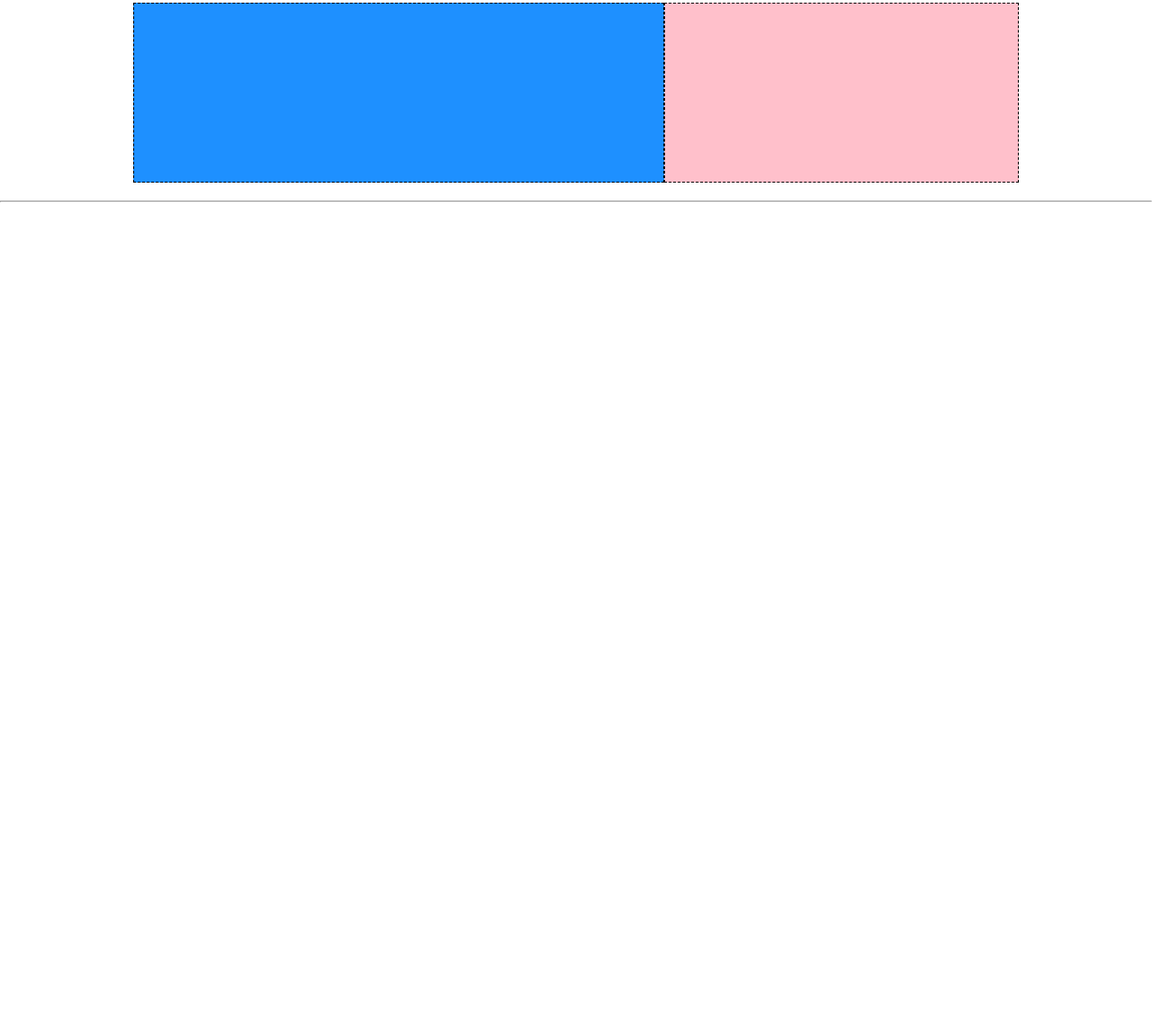
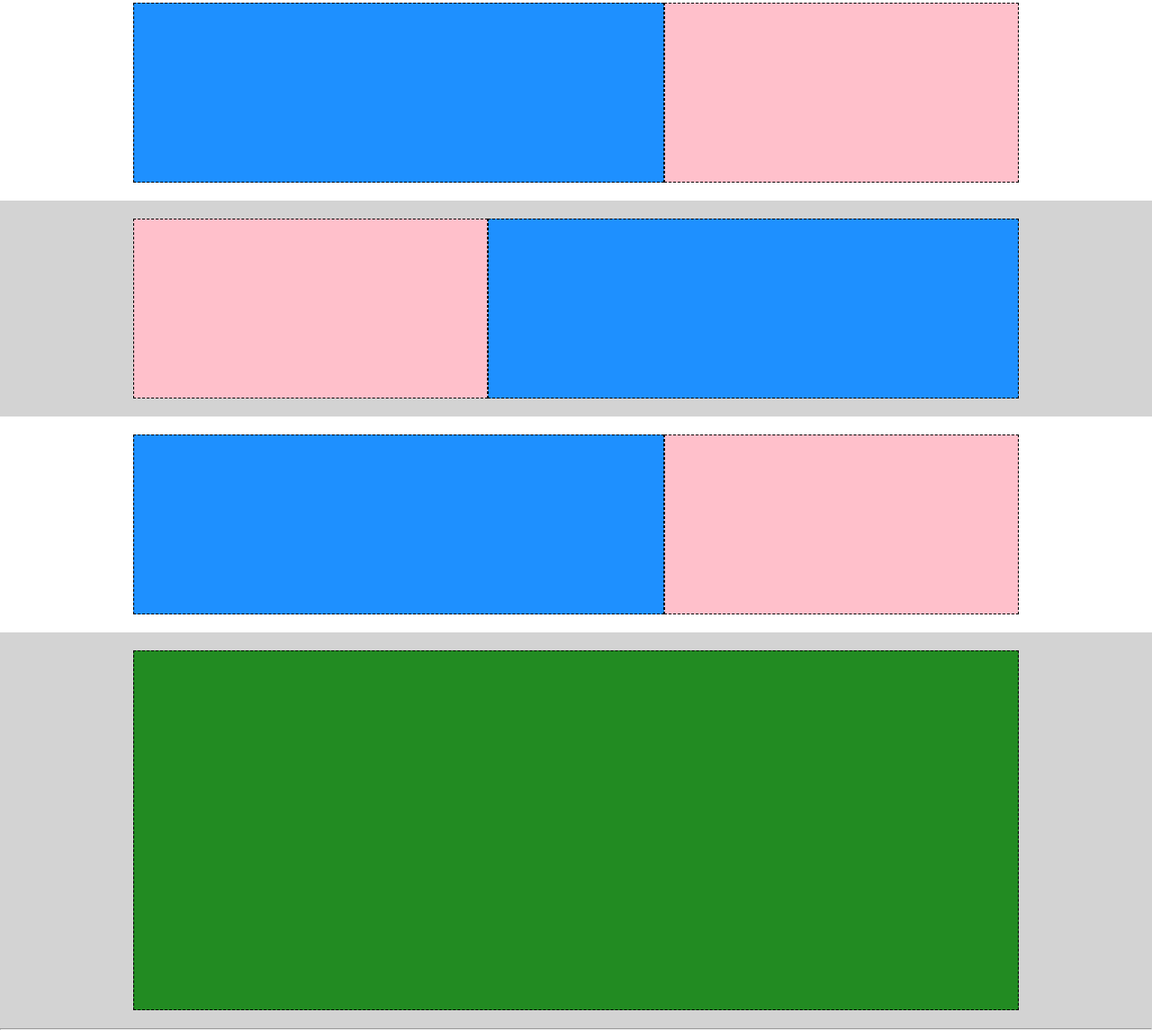
Before and after one commit to emanuelesguerzo/htmlcss-struttura-discord, a plain HTML site: page index.html in a window 1280 px wide. Shown: the part 280-1425 px from the top of the page at 90% size. Before the commit the page ends 800 px from the top, so only its background shows below. Drawn offline with Linux system fonts and the light colour scheme.

Commit message:
feat: section 2, 3 and 4 added

```diff
--- a/css/styles.css
+++ b/css/styles.css
@@ -91,14 +91,16 @@ img {
 }
 
 /* Sections*/
-section-one {
-    /* debug */
-    background-color: #ffffff;
-    min-height: 200px;
+.row {
+    display: flex;
 }
 
-.row {
-    display: flex;
+.col-100 {
+    width: 100%;
+    /* debug */
+    background-color: #228b22;
+    min-height: 400px;
+    border: 1px dashed black;
 }
 
 .col-60 {
@@ -125,3 +127,7 @@ section-one {
 .pd-20 {
     padding: 20px;
 }
+
+.gray {
+    background-color: #d3d3d3;
+}
--- a/index.html
+++ b/index.html
@@ -52,15 +52,47 @@
 
         </section>
 
-        <section class="section-two">
+        <section class="section-two gray">
+
+            <!-- Container -->
+            <div class="container">
+
+                <div class="row pd-20">
+                    <div class="col-40"></div>
+                    <div class="col-60"></div>
+                </div>
+
+            </div>
+            <!-- /Container -->
 
         </section>
 
         <section class="section-three">
 
+            <!-- Container -->
+            <div class="container">
+
+                <div class="row pd-20">
+                    <div class="col-60"></div>
+                    <div class="col-40"></div>
+                </div>
+
+            </div>
+            <!-- /Container -->
+
         </section>
 
-        <section class="section-four">
+        <section class="section-four gray">
+
+            <!-- Container -->
+            <div class="container">
+
+                <div class="row  pd-20">
+                    <div class="col-100"></div>
+                </div>
+
+            </div>
+            <!-- /Container -->
 
         </section>
 
```
